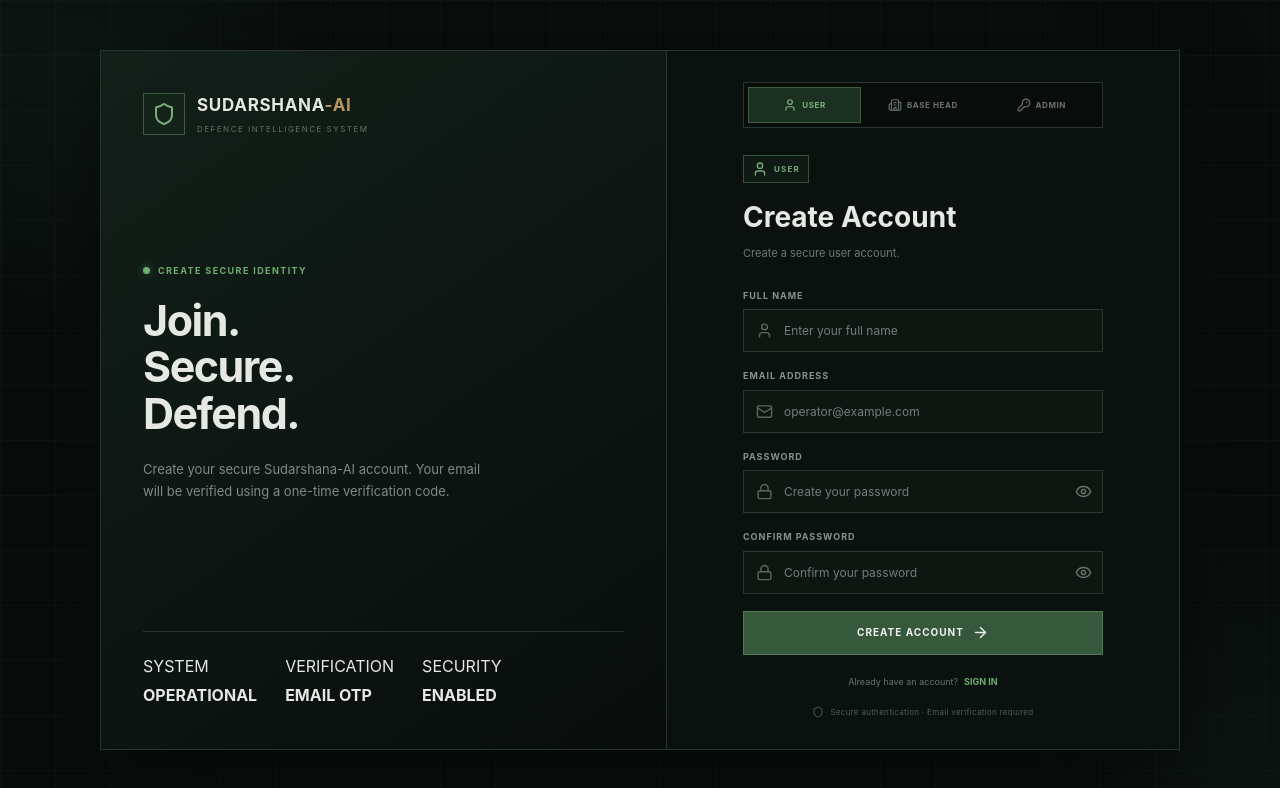
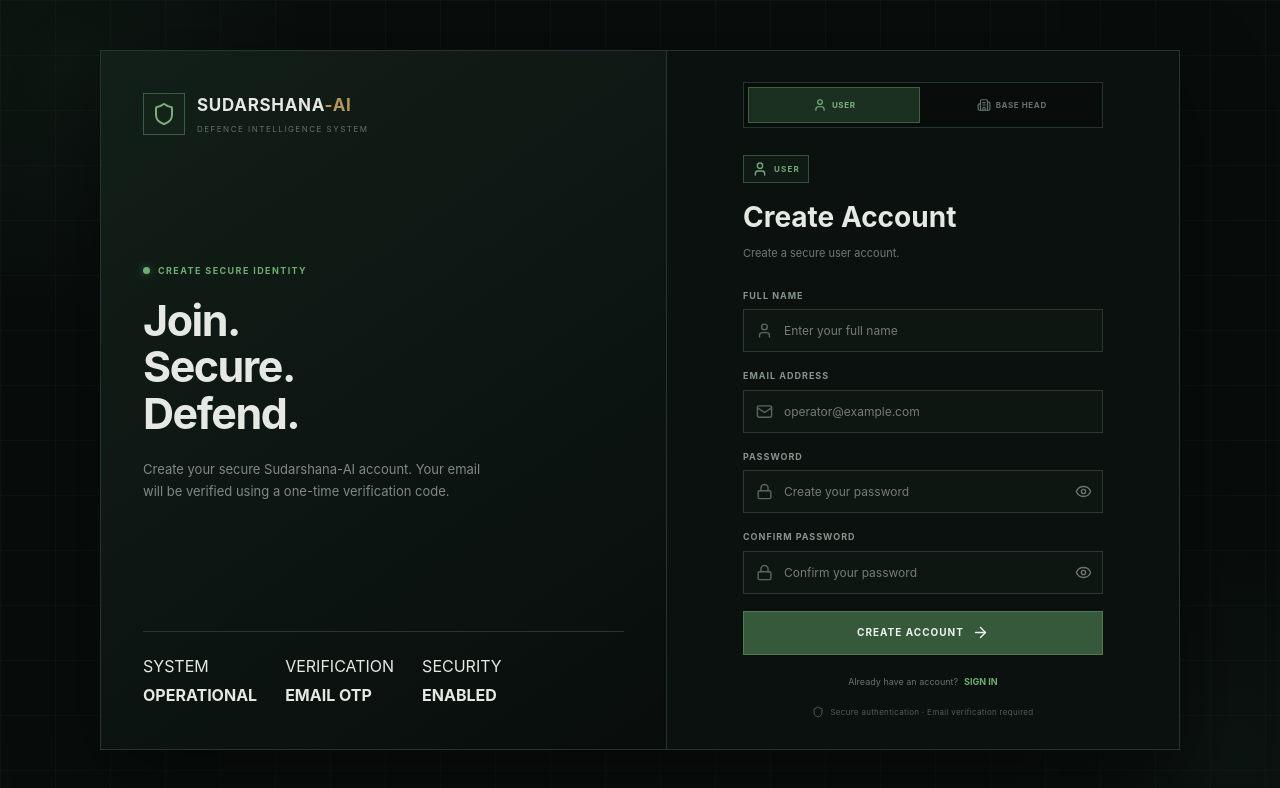
Before and after one commit to Kushagra-369/Sudarshana-AI, a React (Vite) app in the folder frontend/: page /signup in a window 1280 px wide. Shown: the top 788 px of the page. Built offline with nearby package versions, Linux system fonts and the light colour scheme; no server answers.

Commit message:
admin login

```diff
--- a/frontend/src/components/Login/OTPVerification.tsx
+++ b/frontend/src/components/Login/OTPVerification.tsx
@@ -171,34 +171,14 @@ const OTPVerification: React.FC = () => {
                 return;
             }
 
-            if (
-                !data.success ||
-                !data.token ||
-                !data.user
-            ) {
+            if (!data.success || !data.user) {
                 setError(
+                    data.message ||
                     "Invalid authentication response."
                 );
                 return;
             }
 
-            /*
-            |--------------------------------------------------------------------------
-            | SAVE AUTHENTICATION
-            |--------------------------------------------------------------------------
-            */
-
-            sessionStorage.setItem(
-                "authToken",
-                data.token
-            );
-
-            sessionStorage.setItem(
-                "authUser",
-                JSON.stringify(
-                    data.user
-                )
-            );
 
             /*
             |--------------------------------------------------------------------------
@@ -220,32 +200,13 @@ const OTPVerification: React.FC = () => {
             |--------------------------------------------------------------------------
             */
 
-            if (
-                data.user.role ===
-                "ADMIN"
-            ) {
-
-                /*
-                 * Email OTP is only the first
-                 * authentication factor.
-                 *
-                 * Admin still needs
-                 * Authenticator/TOTP.
-                 */
+            if (data.user.role === "ADMIN") {
 
                 sessionStorage.setItem(
                     "adminPendingAuth",
                     JSON.stringify({
                         user: data.user,
-                        verificationToken:
-                            data.token,
                     })
-                );
-
-                // Don't keep final auth token
-                // before TOTP is completed.
-                sessionStorage.removeItem(
-                    "authToken"
                 );
 
                 navigate(
@@ -257,6 +218,23 @@ const OTPVerification: React.FC = () => {
 
                 return;
             }
+
+            if (!data.token) {
+                setError(
+                    "Authentication token was not returned."
+                );
+                return;
+            }
+
+            sessionStorage.setItem(
+                "authToken",
+                data.token
+            );
+
+            sessionStorage.setItem(
+                "authUser",
+                JSON.stringify(data.user)
+            );
 
             /*
             |--------------------------------------------------------------------------
--- a/frontend/src/components/Login/Signup.tsx
+++ b/frontend/src/components/Login/Signup.tsx
@@ -18,8 +18,7 @@ import { APIURL } from "../../GlobalAPIURL";
 
 type SignupRole =
     | "USER"
-    | "BASE_HEAD"
-    | "ADMIN";
+    | "BASE_HEAD";
 
 const Signup: React.FC = () => {
 
@@ -65,9 +64,7 @@ const Signup: React.FC = () => {
     const roleName = {
         USER: "User",
         BASE_HEAD: "Base Head",
-        ADMIN: "Administrator",
     }[selectedRole];
-
     // =====================================================
     // ROLE CHANGE
     // =====================================================
@@ -560,29 +557,7 @@ const Signup: React.FC = () => {
 
                             </button>
 
-                            {/* ADMIN */}
 
-                            <button
-                                type="button"
-                                onClick={() =>
-                                    handleRoleChange(
-                                        "ADMIN"
-                                    )
-                                }
-                                style={{
-                                    ...styles.roleButton,
-                                    ...(selectedRole ===
-                                        "ADMIN"
-                                        ? styles.roleButtonActive
-                                        : {}),
-                                }}
-                            >
-
-                                <KeyRound size={14} />
-
-                                ADMIN
-
-                            </button>
 
                         </div>
 
@@ -1208,7 +1183,7 @@ const styles: Record<
     roleSelector: {
         display: "grid",
         gridTemplateColumns:
-            "1fr 1fr 1fr",
+            "1fr 1fr",
         gap: "5px",
         marginBottom: "27px",
         padding: "4px",
```
Lines whose indentation alone changed are shown as unchanged.
